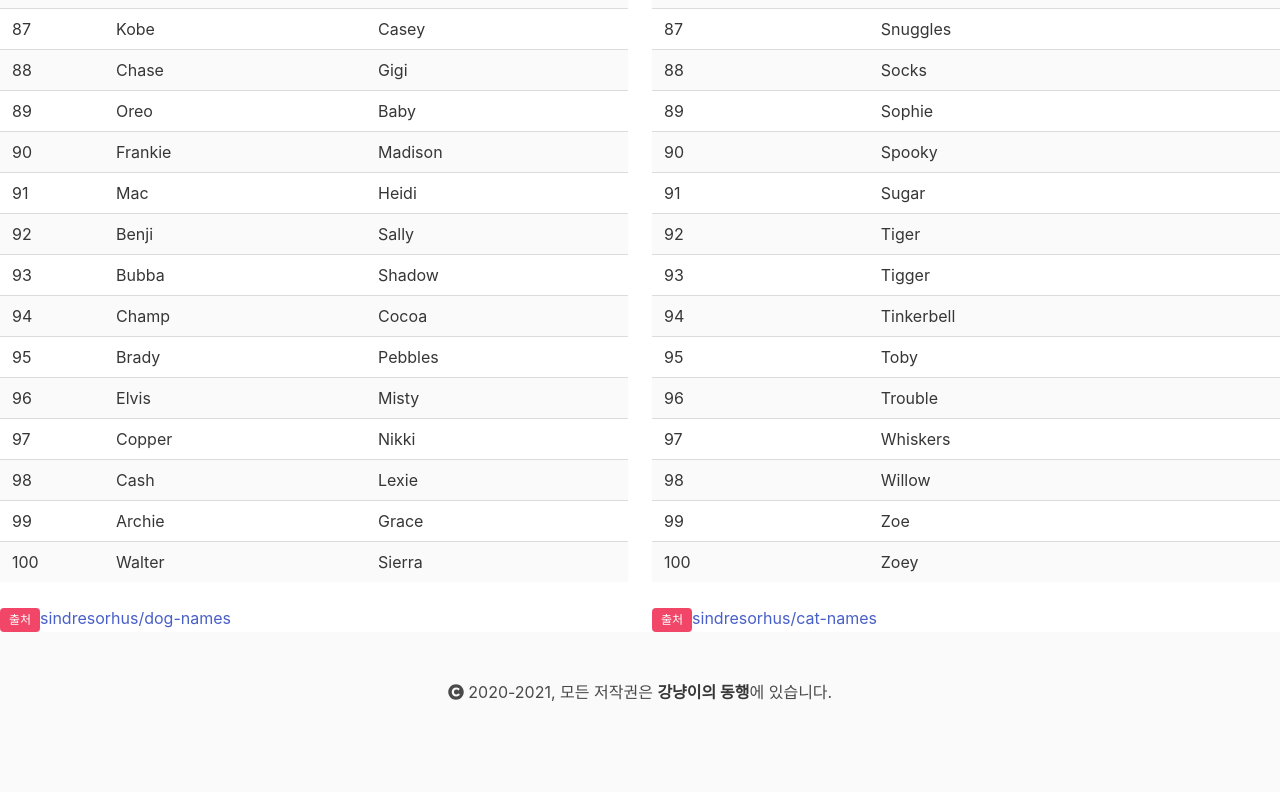
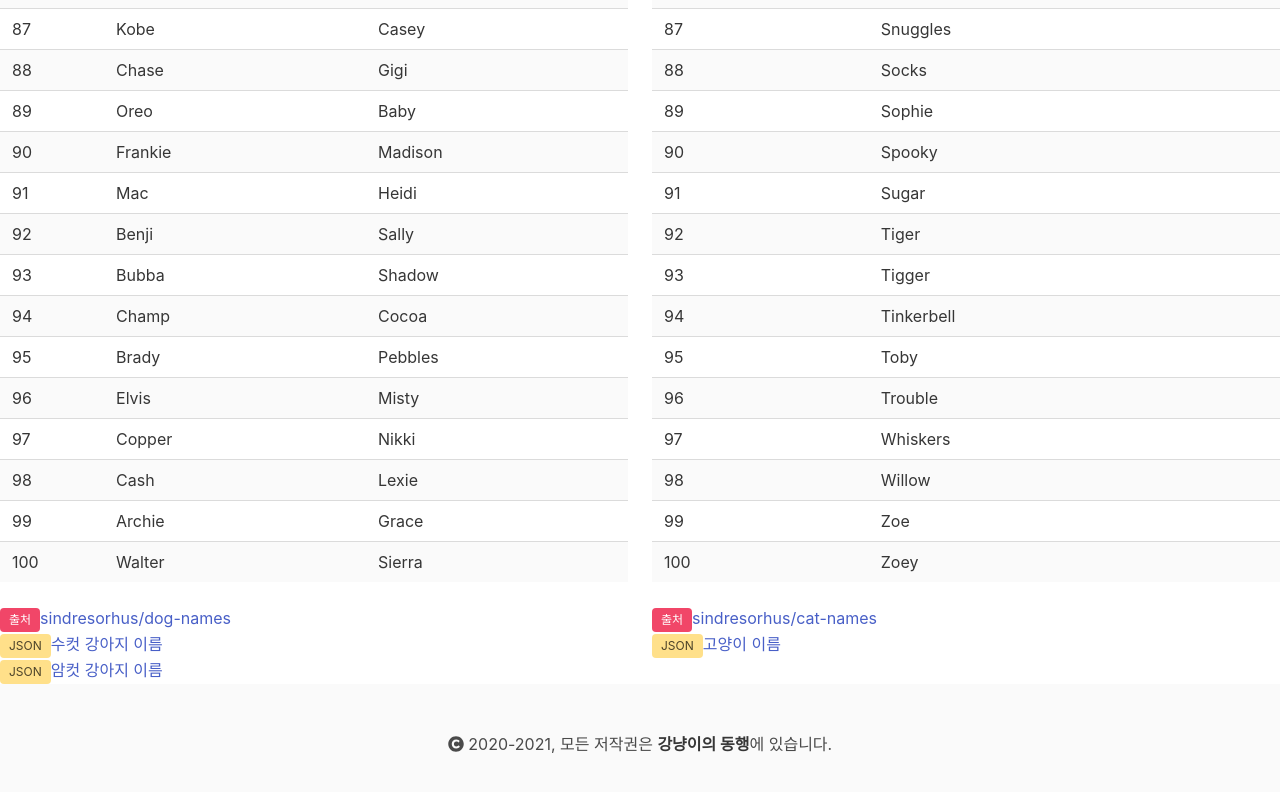
Before and after one commit to yongheuicho/doglove_2021, a Nuxt app: page /dogCatNames in a window 1280 px wide. Shown: the part 3837-4629 px from the top of the page. Built offline with nearby package versions, Linux system fonts and the light colour scheme.

Commit message:
revise the static links for dog and cat names

```diff
--- a/pages/dogCatNames.vue
+++ b/pages/dogCatNames.vue
@@ -36,7 +36,11 @@
           <span class="tag is-danger">출처</span>
           <a href="https://github.com/sindresorhus/dog-names"
             >sindresorhus/dog-names</a
-          >
+          ><br />
+          <span class="tag is-warning">JSON</span
+          ><a href="/dogMaleNames.json">수컷 강아지 이름</a><br />
+          <span class="tag is-warning">JSON</span
+          ><a href="/dogFemaleNames.json">암컷 강아지 이름</a><br />
         </div>
       </div>
       <div class="column">
@@ -57,19 +61,21 @@
           </tbody>
         </table>
         <div class="content">
-            <span class="tag is-danger">출처</span>
-            <a href="https://github.com/sindresorhus/cat-names"
-              >sindresorhus/cat-names</a
-            >
-          </div>
+          <span class="tag is-danger">출처</span>
+          <a href="https://github.com/sindresorhus/cat-names"
+            >sindresorhus/cat-names</a
+          ><br />
+          <span class="tag is-warning">JSON</span
+          ><a href="/catNames.json">고양이 이름</a><br />
+        </div>
       </div>
     </section>
   </div>
 </template>
 <script>
-import dogMaleNames from "~/assets/dogMaleNames.json";
-import dogFemaleNames from "~/assets/dogFemaleNames.json";
-import catNames from "~/assets/catNames.json";
+import dogMaleNames from "~/static/dogMaleNames.json";
+import dogFemaleNames from "~/static/dogFemaleNames.json";
+import catNames from "~/static/catNames.json";
 export default {
   data() {
     return {
--- a/pages/index.vue
+++ b/pages/index.vue
@@ -11,12 +11,12 @@
         </p>
       </div>
     </section>
-    <hr>
+    <hr />
     <section class="columns">
       <div class="column">
         <article class="message">
           <div class="message-header">
-            <p>강아지(Dog) 정보</p>
+            <p>강아지<small>(Dog)</small> 정보</p>
           </div>
           <div class="message-body">
             <div class="columns">
@@ -52,6 +52,10 @@
               늑대와 달리 문제 상황에서 스스로 해결하지 않고 인간을 쳐다보는
               경향이 있다고 한다.
             </div>
+            <div class="content">
+              <span class="tag is-danger">출처</span>
+              <a href="https://namu.wiki/w/%EA%B0%9C">개 - 나무위키</a>
+            </div>
           </div>
         </article>
         <article class="notification">
@@ -86,7 +90,7 @@
       <div class="column">
         <article class="message">
           <div class="message-header">
-            <p>고양이(Cat) 정보</p>
+            <p>고양이<small>(Cat)</small> 정보</p>
           </div>
           <div class="message-body">
             <div class="columns">
@@ -112,6 +116,10 @@
               집고양이의 조상인 사막고양이도 덩치가 이랬다면 고양이는 인간에게
               길들여지는 과정에서 몸이 상당히 작아진 셈이다. 하지만 아직
               중형견에 육박하거나 덩치가 큰 품종도 존재한다. 메인쿤이나 랙돌 등.
+            </div>
+            <div class="content">
+              <span class="tag is-danger">출처</span>
+              <a href="https://namu.wiki/w/%EA%B3%A0%EC%96%91%EC%9D%B4">고양이 - 나무위키</a>
             </div>
           </div>
         </article>
```
Also changed, not shown: static/catNames.json (renamed from assets/catNames.json), static/dogFemaleNames.json (renamed from assets/dogFemaleNames.json), static/dogMaleNames.json (renamed from assets/dogMaleNames.json), 1 other file (tests, documents, lock files or other folders).
